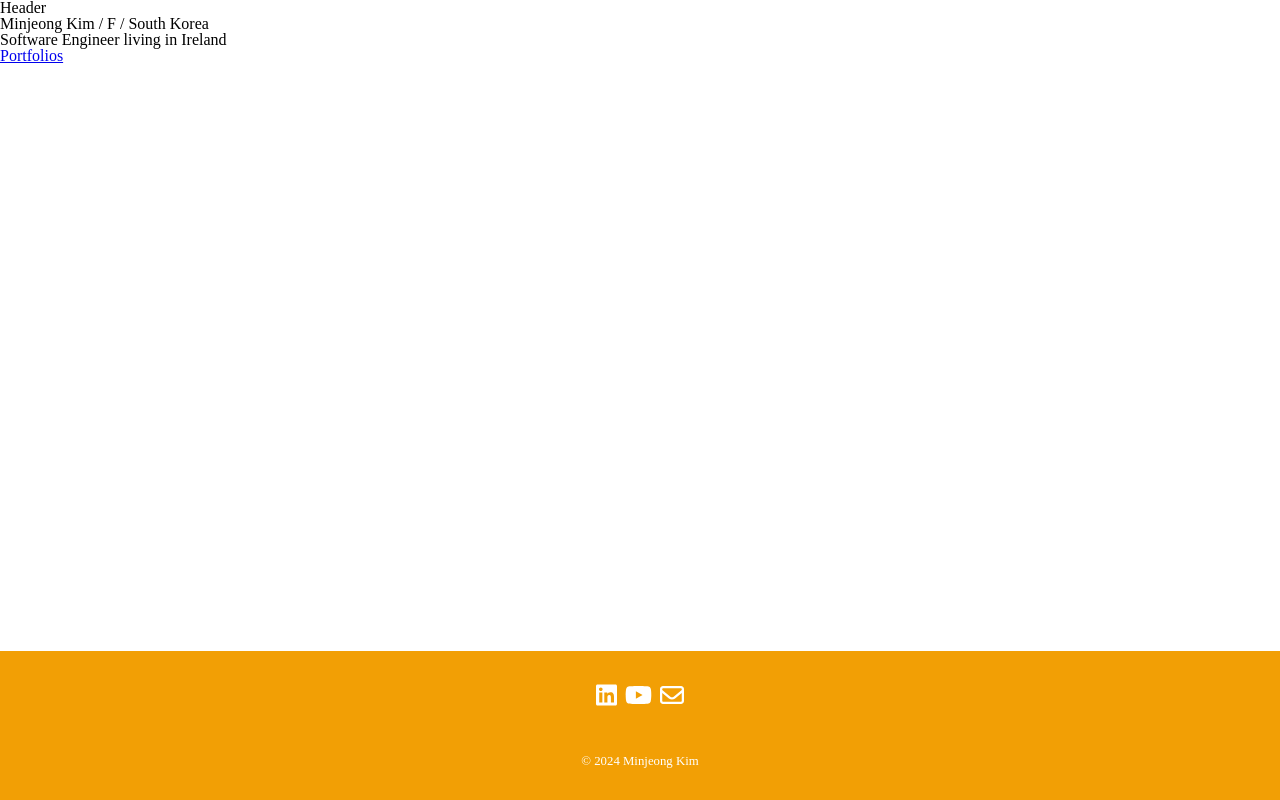
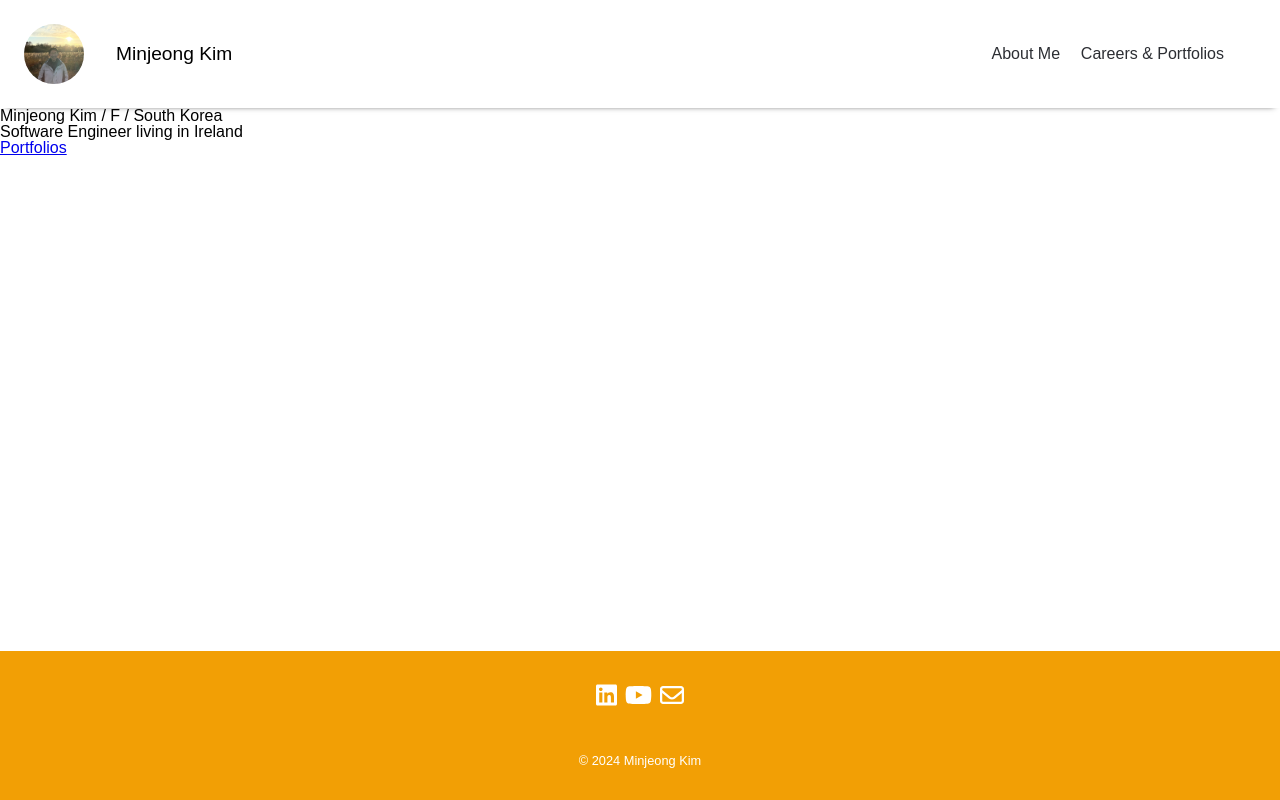
Before and after one commit to AutumnSky/minjeong.xyz, a Next.js app: page / in a window 1280 px wide. Built offline with nearby package versions, Linux system fonts and the light colour scheme.

Commit message:
header css

```diff
--- a/next.config.mjs
+++ b/next.config.mjs
@@ -1,7 +1,6 @@
 /** @type {import('next').NextConfig} */
 
 const nextConfig = {
-    output: 'export',
     sassOptions: {}
 }
 
--- a/src/app/globals.scss
+++ b/src/app/globals.scss
@@ -134,7 +134,18 @@ table {
 	border-spacing: 0;
 }
 
+* {
+	box-sizing: border-box;
+}
+
+button {
+	all: unset;
+}
+
+/* global css */
+
 body {
+	font-family: Arial, Helvetica, sans-serif;
 	display: flex;
 	flex-direction: column;
 	align-items: left;
--- /dev/null
+++ b/src/components/header.module.scss
@@ -0,0 +1,41 @@
+.header {
+    background-color: white;
+    display: flex;
+    flex-direction: row;
+    width: 100wh;
+    padding: 1.5rem;
+    align-items: center;
+    justify-content: space-between;
+
+    -webkit-box-shadow: 0 4px 6px -6px #222;
+    -moz-box-shadow: 0 4px 6px -6px #222;
+    box-shadow: 0 4px 6px -6px #222;
+}
+
+.logos {
+    display: flex;
+    align-items: center;
+    justify-content: center;
+}
+
+.logos_profile {
+    border-radius: 50%;
+}
+
+.logos_name {
+    margin-left: 2rem;
+    font-size: 1.2rem;
+}
+
+.menus {
+    display: flex;
+    column-gap: 1.3rem;
+    margin-right: 2rem;
+}
+
+.menu {
+    all: unset;
+    border: none;
+    color: #2C2E33;
+    transition: all 0.3s ease-in-out;
+}
--- a/src/components/header.tsx
+++ b/src/components/header.tsx
@@ -1,7 +1,25 @@
+import styles from "./header.module.scss"
+import Image from 'next/image'
+import Link from 'next/link'
+
 export default function Header() {
   return (
-    <header>
-      <p>Header</p>
+    <header className={styles.header}>
+      <div className={styles.logos}>
+        <Image
+          className={styles.logos_profile}
+          src={`/imgs/me.jpeg`}
+          width="60"
+          height="60"
+          alt="me" />
+        <p className={styles.logos_name}>Minjeong Kim</p>
+      </div>
+      <div className={styles.menus}>
+        <Link className={styles.menu}
+          href="/">About Me</Link>
+        <Link className={styles.menu}
+          href="/portfolios">Careers & Portfolios</Link>
+      </div>
     </header>
   );
 }
```
Also changed, not shown: 1 other file (tests, documents, lock files or other folders).
